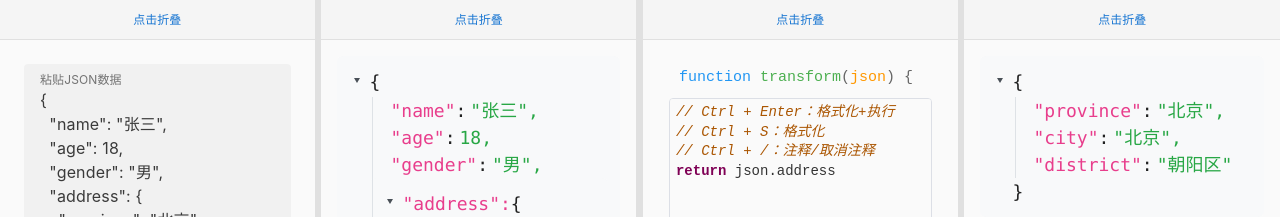
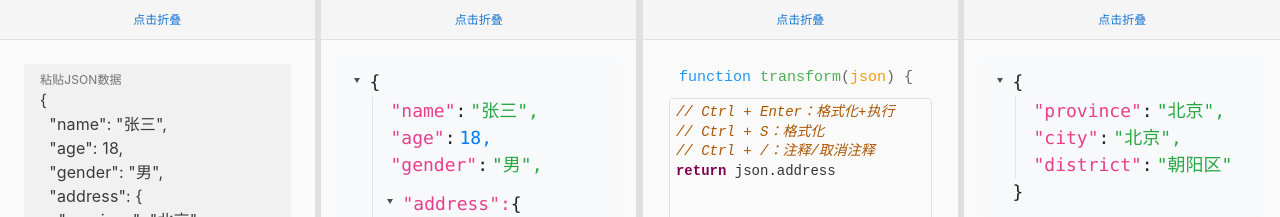
Before and after one commit to Sisyphean-a/jsonToJs, a Vue app: page / in a window 1280 px wide. Shown: the top 217 px of the page. Built offline with nearby package versions, Linux system fonts and the light colour scheme.

Commit message:
JsonView添加类型样式支持

```diff
--- a/src/components/JsonView.vue
+++ b/src/components/JsonView.vue
@@ -54,7 +54,14 @@
                 {{ isArray ? '' : '"' + item.key + '"' }}
               </span>
               <span v-if="!isArray || item.key">:</span>
-              <span class="json-value">
+              <span
+                class="json-value"
+                :class="{
+                  'json-string': item.type === 'string',
+                  'json-number': item.type === 'number',
+                  'json-bool': item.type === 'boolean',
+                }"
+              >
                 {{ item.value + (index === items.length - 1 ? '' : ',') }}
               </span>
             </p>
@@ -139,10 +146,14 @@ const items = computed(() => {
   if (isArray.value) {
     return props.json.map((item) => {
       const isJSON = isObjectOrArray(item)
+      let type = typeof item
+      if (isJSON) type = 'json'
       return {
         value: isJSON ? item : JSON.stringify(item),
         isJSON,
         key: '',
+        type,
+        raw: item,
       }
     })
   }
@@ -151,10 +162,14 @@ const items = computed(() => {
   return Object.keys(json).map((key) => {
     const item = json[key]
     const isJSON = isObjectOrArray(item)
+    let type = typeof item
+    if (isJSON) type = 'json'
     return {
       value: isJSON ? item : JSON.stringify(item),
       isJSON,
       key,
+      type,
+      raw: item,
     }
   })
 })
@@ -192,6 +207,18 @@ const items = computed(() => {
   .json-value {
     color: #28a745;
     font-weight: 400;
+  }
+
+  .json-string {
+    color: #28a745;
+  }
+
+  .json-number {
+    color: #007bff;
+  }
+
+  .json-bool {
+    color: #fd7e14;
   }
 
   .collapsed-content {
```
